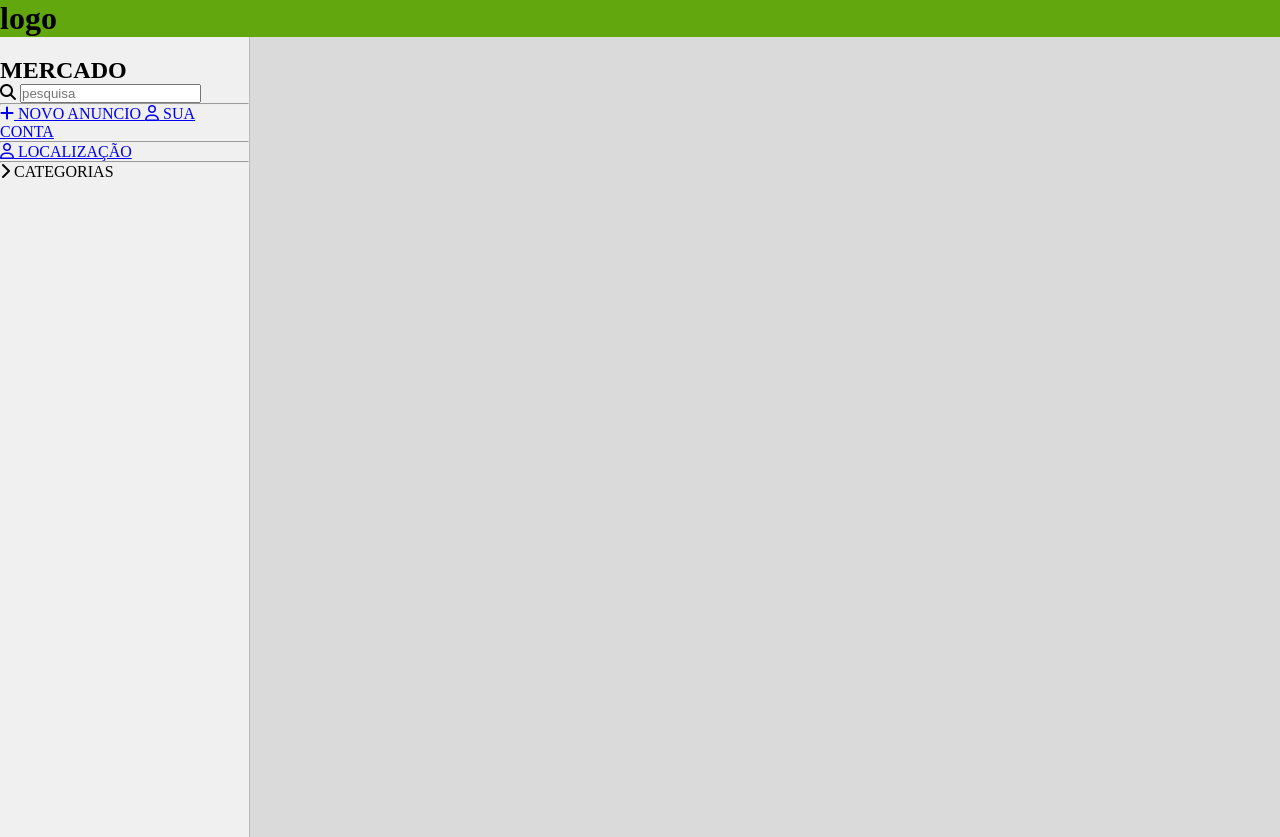
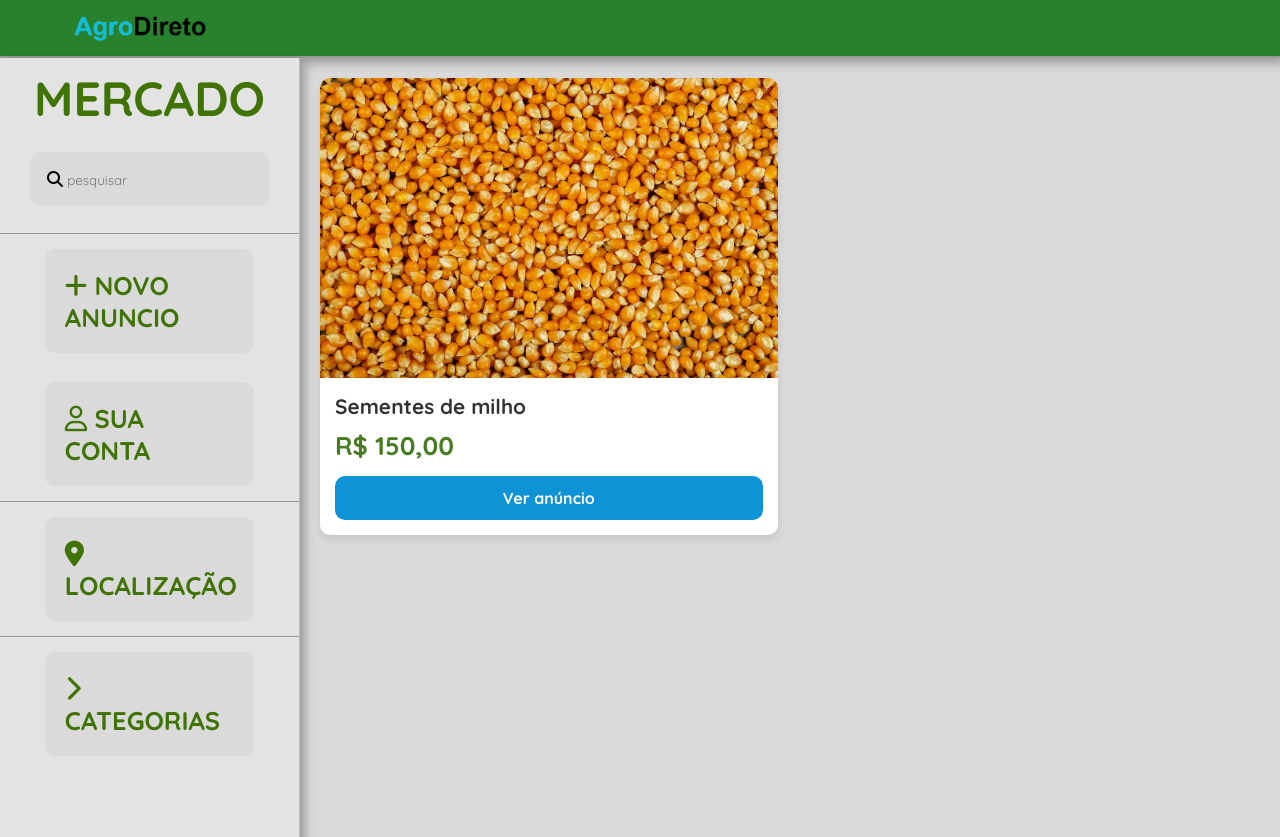
Before and after one commit to PedroPol1/marketplace-abex, a website: page views/index.html in a window 1280 px wide. After the commit the page ends 800 px from the top, so only its background shows below. Drawn offline with Linux system fonts and the light colour scheme; files that its build step writes are made by us from their sources; files whose address does not match are found by name.

Commit message:
front 1.0

```diff
--- a/index.js
+++ b/index.js
@@ -16,3 +16,8 @@ app.get('/', (req, res) => {
 app.listen(5000, ()=> {
     console.log('server rodando')
 })
+
+app.get('/detalhes', (req, res) => {
+
+    res.render('detalhes-anuncio');
+});
--- a/package.json
+++ b/package.json
@@ -4,7 +4,9 @@
   "main": "index.js",
   "scripts": {
     "test": "echo \"Error: no test specified\" && exit 1",
-    "start": "node index.js"
+    "start": "node index.js",
+    "tailwind": "npx @tailwindcss/cli -i ./input.css -o ./public/output.css --watch"
+
   },
   "author": "",
   "license": "ISC",
--- /dev/null
+++ b/public/detalhes-anuncio.css
@@ -0,0 +1,250 @@
+* {
+    margin: 0;
+    padding: 0;
+    box-sizing: border-box;
+    font-family: "Quicksand", sans-serif;
+}
+
+body {
+    background-color: #dadada;
+    display: flex;
+    flex-direction: column;
+    align-items: center;
+    min-height: 100vh;
+}
+
+.fechar {
+    position: fixed;
+
+
+    top: 7%;
+    right: 6%;
+
+    z-index: 100;
+}
+
+
+.btn-fechar {
+    color: #487c22;
+    display: flex;
+    justify-content: center;
+    align-items: center;
+
+    width: 70px;
+    height: 70px;
+    background-color: #c9c9c9;
+    border-radius: 50%;
+    text-decoration: none;
+    font-size: 1.7rem;
+}
+
+.container-anuncio {
+    display: flex;
+    align-items: flex-start;
+    gap: 40px;
+
+
+    max-width: 95%;
+    margin: 0 auto;
+    padding: 40px;
+}
+
+
+.imagem-esquerda {
+    flex: 6;
+
+}
+
+
+.imagem-esquerda img {
+    width: 100%;
+
+    height: 90vh;
+    border-radius: 12px;
+    object-fit: cover;
+}
+
+.anuncio-direita {
+flex: 4;
+    padding: 30px;
+border-radius: 20px;
+border: 5px solid #417205;
+
+}
+
+.titulo {
+    font-size: 3rem;
+    color: #417205;
+
+}
+
+.preco {
+      font-size: 1.8rem;
+
+  font-optical-sizing: auto;
+  font-weight: 700;
+    color: #417205;
+    margin-bottom: 6px;
+}
+
+.data-anuncio {
+    font-size: 1.3rem;
+ margin-bottom: 5%;
+  font-optical-sizing: auto;
+  font-weight: 500;
+  color: #1c3607;
+
+}
+
+
+
+.categoria {
+    margin-bottom: 3%;
+}
+
+.categoria-text {
+    background-color: #c9c9c9;
+    padding: 7px;
+    border-radius: 10px;
+    color: #1c3607;
+    width: fit-content;
+}
+
+.descricao {
+    font-size: 1.7rem;
+ margin-top: 5%;
+ margin-bottom: 5%;
+  font-optical-sizing: auto;
+  font-weight: 500;
+  color: #1c3607;
+    padding: 10px;
+    border-radius: 20px;
+  background-color: #c9c9c9;
+}
+
+.vendedor-info {
+    background-color: #c9c9c9;
+    width: fit-content;
+    padding: 10px;
+    border-radius: 10px;
+     font-optical-sizing: auto;
+  font-weight: 600;
+  color: #1c3607;
+  font-size: 1.2rem;
+  margin-bottom: 10%;
+}
+
+
+.button {
+  display: block;
+    margin: 0 auto;
+  --width: 100px;
+  --height: 35px;
+  --tooltip-height: 35px;
+  --tooltip-width: 90px;
+  --gap-between-tooltip-to-button: 18px;
+  --button-color: #1c3607;
+  width: 40%;
+
+  height: 8vh;
+  background: var(--button-color);
+  position: relative;
+  text-align: center;
+  border-radius: 1em;
+  font-family: "Arial";
+  font-size: 1.9rem;
+
+  transition: background 0.3s;
+}
+
+.button::before {
+  position: absolute;
+  content: attr(data-tooltip);
+  width: var(--tooltip-width);
+  height: var(--tooltip-height);
+
+  font-size: 1.5rem;
+  color: #fff;
+  border-radius: .25em;
+  line-height: var(--tooltip-height);
+  bottom: calc(var(--height) + var(--gap-between-tooltip-to-button) + 10px);
+  left: calc(50% - var(--tooltip-width) / 2);
+}
+
+.button::after {
+  position: absolute;
+  content: '';
+  width: 0;
+  height: 0;
+  border: 10px solid transparent;
+
+  left: calc(50% - 10px);
+  bottom: calc(100% + var(--gap-between-tooltip-to-button) - 10px);
+}
+
+.button::after,.button::before {
+  opacity: 0;
+  visibility: hidden;
+  transition: all 0.5s;
+}
+
+.text {
+  display: flex;
+  align-items: center;
+  justify-content: center;
+}
+
+.button-wrapper,.text,.icon {
+  overflow: hidden;
+  position: absolute;
+  width: 100%;
+  height: 100%;
+  left: 0;
+  color: #fff;
+}
+
+.text {
+  top: 0
+}
+
+.text,.icon {
+  transition: top 0.5s;
+}
+
+.icon {
+  color: #fff;
+  top: 100%;
+  display: flex;
+  align-items: center;
+  justify-content: center;
+}
+
+.icon svg {
+  width: 40px;
+  height: 40px;
+}
+
+.button:hover {
+  background: #1c3607;
+}
+
+.button:hover .text {
+  top: -100%;
+}
+
+.button:hover .icon {
+  top: 0;
+}
+
+.button:hover:before,.button:hover:after {
+  opacity: 1;
+  visibility: visible;
+}
+
+.button:hover:after {
+  bottom: calc(var(--height) + var(--gap-between-tooltip-to-button) - 20px);
+}
+
+.button:hover:before {
+  bottom: calc(var(--height) + var(--gap-between-tooltip-to-button));
+}
--- a/public/home.css
+++ b/public/home.css
@@ -2,6 +2,7 @@
     margin: 0;
     padding: 0;
     box-sizing: border-box;
+    font-family: "Quicksand", sans-serif;
 }
 
 body {
@@ -9,18 +10,201 @@ body {
 }
 
 .top-bar {
-  background-color: #62A70E;
+  background-color: #28812d;
+    padding: 0;
+    border-bottom: 2px solid #999;
+    box-shadow: 5px 5px 10px rgba(0, 0, 0, 0.3);
+
+
+
+
+}
+
+.logo {
+   width: 12%;
+    margin-left: 5%;
+}
+
+.linha {
+    border: none;
+    border-top: 1px solid #999;
 
 }
 
 
+.menu-lateral {
+    position: fixed;
+    width: 20%;
+   min-width: 300px;
+   height: 100vh;
+    background-color: #e4e3e3;
+    display: flex;
+    box-shadow: 5px 5px 10px rgba(0, 0, 0, 0.3);
+    overflow-y: auto;
+    flex-direction: column;
+    padding-top: 10px;
+    border-right: 1px solid #bbb;
+}
 
-.menu-lateral {
-    width: 250px;
-    height: 100vh;
-    background-color: #f0f0f0;
+.mercado {
+    justify-content: center;
+    display: flex;
+  font-optical-sizing: auto;
+  font-weight: 700;
+  font-size: 3rem;
+  font-style: bold;
+  color: #417205;
+}
+
+.box-pesquisa {
+    border: none;
+    outline: none;
+    background-color: #dadada;
+
+
+}
+
+.pesquisa {
+   margin-left: 10%;
+    margin-top: 8%;
+    margin-right: 10%;
+    margin-bottom: 9%;
+    padding: 17px;
+    background-color: #dadada;
+    border-radius: 10px;
+}
+
+
+.section {
+    flex-direction: column;
+    display: flex;
+
+   align-items: center;
+
+}
+
+
+.section-btn {
+    color: #417205;
+    text-decoration: none;
+    padding: 20px;
+    font-optical-sizing: auto;
+    font-weight: 700;
+    font-size: 1.6rem;
+    font-style: bold;
+   background-color: #dadada;
+   border-radius: 10px;
+   margin-top: 5%;
+   width: 70%;
+    margin-bottom: 5%;
+
+}
+
+.section-btn:hover {
+
+    color: #233d03;
+}
+
+.sub-categorias {
+    display: none;
+    flex-direction: column;
+    margin-top: 10px;
+
+    gap: 10px;
+}
+
+.sub-categorias.mostrar {
+    display: flex;
+}
+
+.sub-item {
+    font-size: 2rem;
+    background-color: transparent;
+}
+
+.section-btn i{
+    transition: transform 0.3s ease;
+}
+
+.girar-seta{
+    transform: rotate(90deg);
+}
+.grid-anuncios {
+    display: grid;
+    grid-template-columns: repeat(auto-fill, minmax(350px, 1fr));
+    gap: 25px;
+    padding: 20px;
+
+
+    margin-left: max(300px, 20%);
+
+}
+
+.card-anuncios {
+    background-color: #ffffff;
+    border-radius: 10px;
+    box-shadow: 0 4px 8px rgba(0, 0, 0, 0.1);
+    overflow: hidden;
     display: flex;
     flex-direction: column;
-    padding-top: 20px;
-    border-right: 1px solid #bbb;
+    transition: transform 0.2s ease;
 }
+
+
+.card-anuncios:hover {
+    transform: translateY(-5px);
+}
+
+
+.imagem-card {
+    width: 100%;
+    height: 300px;
+    object-fit: cover;
+}
+
+
+.rodape-card {
+    padding: 15px;
+    display: flex;
+    flex-direction: column;
+    flex-grow: 1;
+}
+
+.titulo {
+    font-size: 1.3rem;
+    color: #333;
+    margin-bottom: 10px;
+
+  font-optical-sizing: auto;
+  font-weight: 700;
+}
+
+.preco {
+    font-size: 1.6rem;
+
+  font-optical-sizing: auto;
+  font-weight: 700;
+    color: #487c22;
+    margin-bottom: 15px;
+}
+
+
+.btn-anuncio {
+    text-align: center;
+    background-color: #0e93d6;
+    color: white;
+    text-decoration: none;
+    padding: 12px;
+    border-radius: 10px;
+
+  font-optical-sizing: auto;
+  font-weight: 700;
+    margin-top: auto;
+    transition: background-color 0.2s;
+}
+
+.btn-anuncio:hover {
+    background: #417205;
+
+  font-size: 1.2rem;
+}
--- /dev/null
+++ b/public/menu-lateral.js
@@ -0,0 +1,10 @@
+function abrirCategorias() {
+
+            const lista = document.getElementById('lista-categorias');
+            const seta = document.getElementById('seta-categorias');
+
+
+
+            lista.classList.toggle('mostrar');
+            seta.classList.toggle('girar-seta');
+        }
--- a/views/index.html
+++ b/views/index.html
@@ -1,20 +1,21 @@
 <!DOCTYPE html>
-<html lang="en">
+<html lang="pt-BR">
 <head>
     <meta charset="UTF-8">
     <meta name="viewport" content="width=device-width, initial-scale=1.0">
-    <title>Document</title>
+    <title>Documento</title>
     <link rel="stylesheet" href="./public/home.css">
+     <link rel="stylesheet" href="./public/modal-home.css">
+
     <link rel="preconnect" href="https://fonts.googleapis.com">
 <link rel="preconnect" href="https://fonts.gstatic.com" crossorigin>
 <link href="https://fonts.googleapis.com/css2?family=Quicksand:wght@300..700&display=swap" rel="stylesheet">
-<link href="https://fonts.googleapis.com/css2?family=Pixelify+Sans:wght@400..700&family=Press+Start+2P&display=swap" rel="stylesheet">
-<link href="https://fonts.googleapis.com/css2?family=Indie+Flower&display=swap" rel="stylesheet">
+
 <link rel="stylesheet" href="https://cdnjs.cloudflare.com/ajax/libs/font-awesome/6.4.0/css/all.min.css">
 </head>
 <body>
     <div class="top-bar">
-        <h1 class="logo">logo</h1>
+        <img src="/public/fotos/agro-direto.png" class="logo">
     </div>
 
     <aside class="menu-lateral">
@@ -24,7 +25,8 @@
 
        <div class="pesquisa">
          <i class="fa-solid fa-magnifying-glass"></i>
-        <input type="text" placeholder="pesquisa">
+        <input type="text" placeholder="pesquisar" class="box-pesquisa">
+
         </div>
 
         <hr class="linha">
@@ -43,20 +45,47 @@
         <hr class="linha">
 
          <nav class="section">
-             <a href="licalização" class="section-btn">
-                <i class="far fa-user"></i> LOCALIZAÇÃO
+             <a href="localização" class="section-btn">
+                <i class="fas fa-map-marker-alt"></i> LOCALIZAÇÃO
             </a>
-
+        </nav>
               <hr class="linha">
 
-              <nav class="menu-section">
+              <nav class="section">
+                <div class="section-btn" onclick="abrirCategorias()" style="cursor: pointer;">
+                <i class="fas fa-chevron-right" id="seta-categorias"></i> CATEGORIAS
+            </div>
+            <div class="sub-categorias" id="lista-categorias">
+        <div class="section-btn sub-item">Sementes</div>
+        <div class="section-btn sub-item">Alimenticios</div>
+        <div class="section-btn sub-item">Maquinas</div>
+        <div class="section-btn sub-item">Alimenticios</div>
+        <div class="section-btn sub-item">Maquinas</div>
+    </div>
 
-                <i class="fas fa-chevron-right"></i> CATEGORIAS
-            </a>
+
+
         </nav>
 
     </aside>
 
+     <div class="grid-anuncios">
+    <div class="card-anuncios">
+        <img src="public/fotos/semente.avif" alt="" class="imagem-card">
+        <div class="rodape-card">
+            <h3 class="titulo">Sementes de milho</h3>
+            <p class="preco">R$ 150,00</p>
+           <a href="/detalhes" class="btn-anuncio">Ver anúncio</a>
+        </div>
+    </div>
+
+
+
+
+
+
+    <script src="./public/menu-lateral.js" defer></script>
+
 
 </body>
 </html>
```
Also changed, not shown: views/detalhes-anuncio.html (added, +68 -0 lines), public/fotos/agro-direto.png (added), public/fotos/milho.jpg (added), public/fotos/semente.avif (added).
